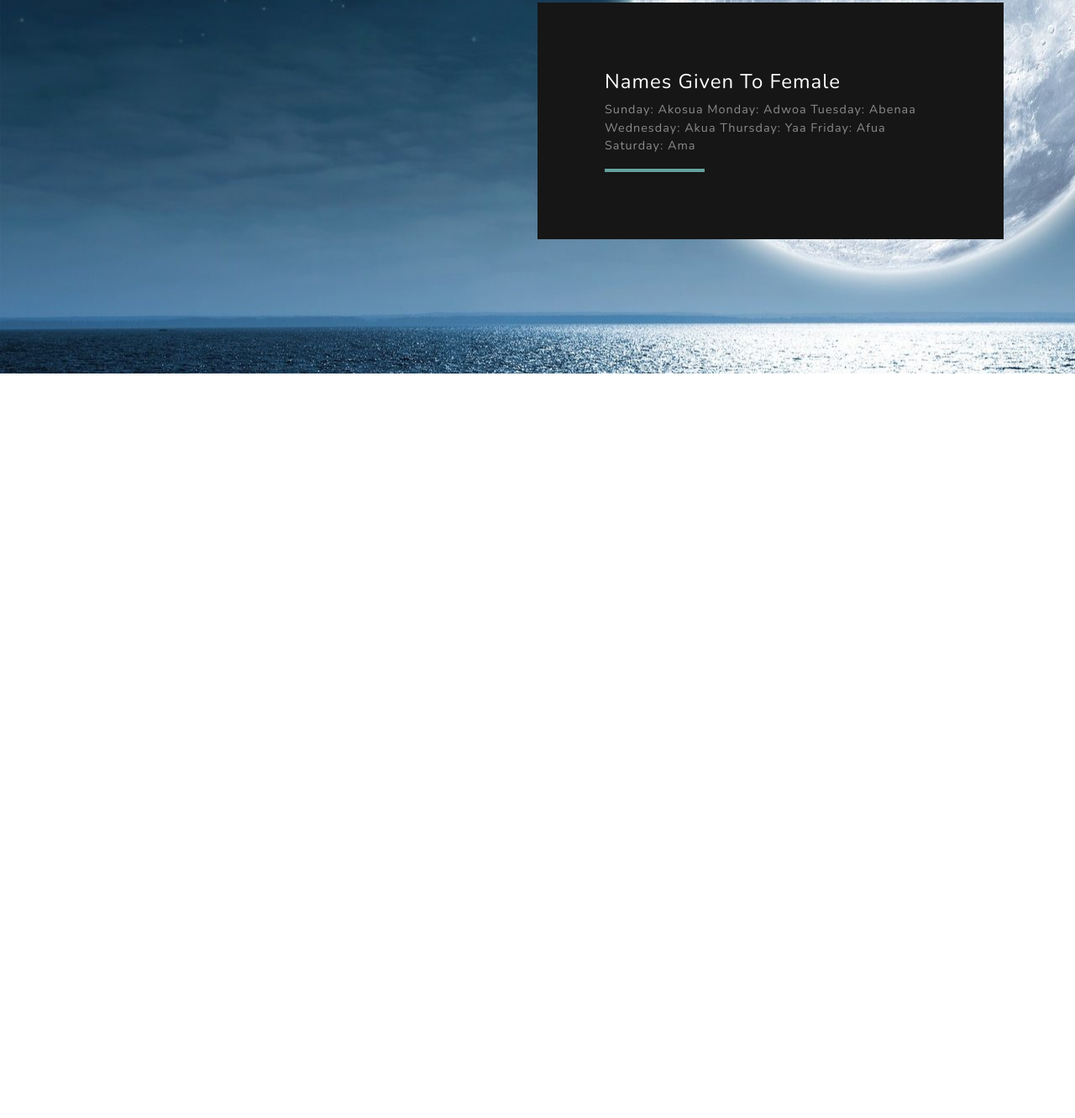
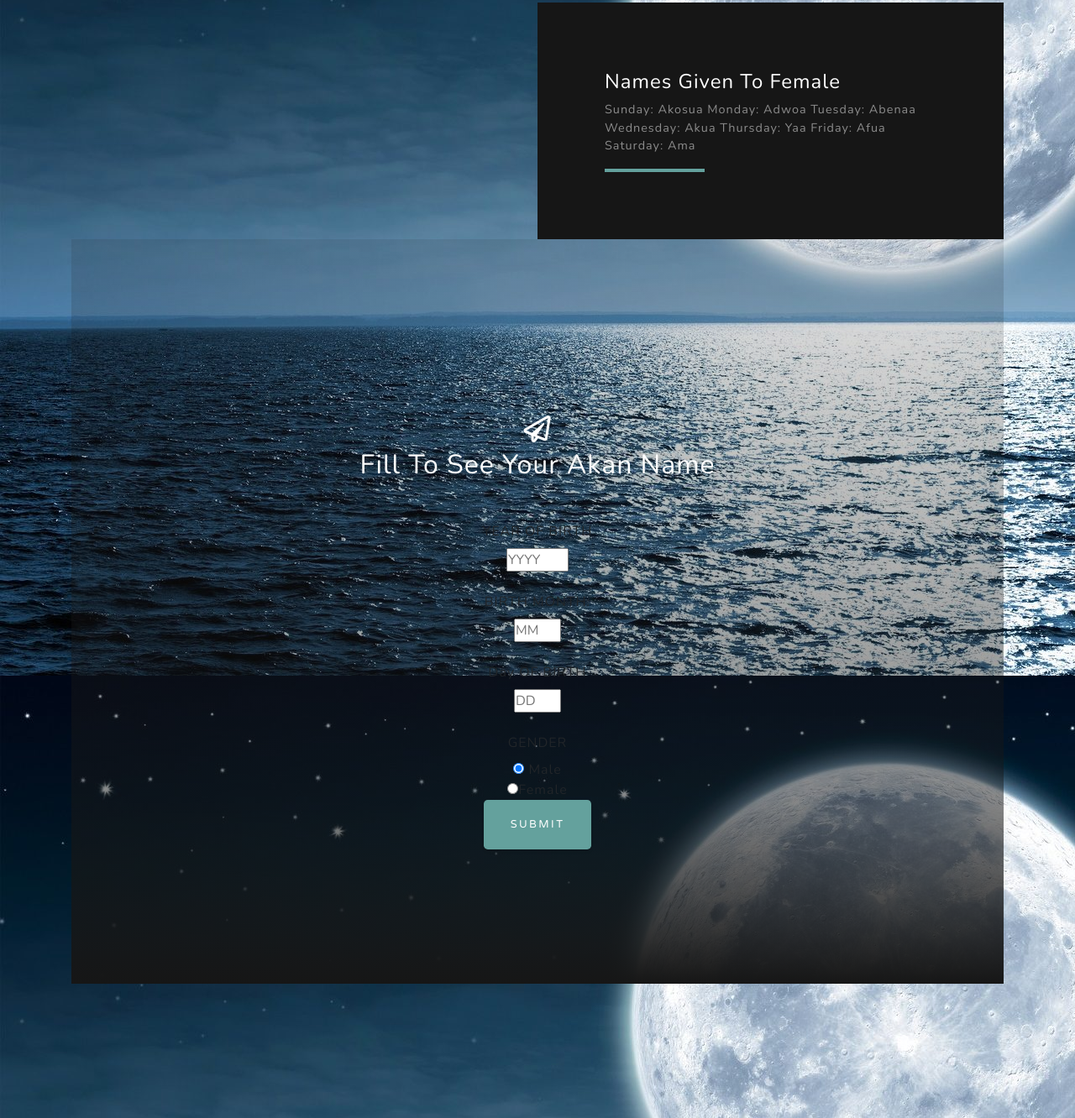
Before and after one commit to Blackscure/Akan_name, a plain HTML site: page index.html in a window 1280 px wide. Shown: the part 1684-3016 px from the top of the page at 84% size. Before the commit the page ends 2129 px from the top, so only its background shows below. Drawn offline with nearby package versions, Linux system fonts and the light colour scheme; files that its build step writes are made by us from their sources; a script that the page names is missing.

Commit message:
birthday form  added

```diff
--- a/index.html
+++ b/index.html
@@ -128,6 +128,37 @@
           </div>
         </div>
       </div>
+      <!-- Signup Section -->
+       <!-- Signup Section -->
+  <section id="signup" class="signup-section">
+    <div class="container">
+      <div class="row">
+        <div class="col-md-10 col-lg-8 mx-auto text-center">
+
+          <i class="far fa-paper-plane fa-2x mb-2 text-white"></i>
+          <h2 class="text-white mb-5">Fill To See Your Akan Name</h2>
+
+          <form class="form">
+            <label>YEAR OF BIRTH</label><br>
+            <input type="number" id="year" min="1900" max="2099" step="1" placeholder="YYYY" value="" />
+              <br><br>
+          <label>BIRTH MONTH:</label><br>
+            <input type="number" id="month" min="01" max="12" step="1" placeholder="MM" value="" /><br><br>
+          <label>Day OF BIRTH </label><br>
+              <input type="number" name="DAY" id="day" min="01" max="31" placeholder="DD" value=""><br><br>
+          <label>GENDER</label><br>
+      <div id="gender">
+          <input type="radio" name="gender" id="gender" value="male" checked> Male<br>
+          <input type="radio" name="gender" value="female">Female<br>
+      </div>
+      <input type="submit" value="Submit" class="btn btn-primary btn-lg" onclick="results()">
+    </div>
+          </form>
+
+        </div>
+      </div>
+    </div>
+  </section>
 
   <!-- Bootstrap core JavaScript -->
   <script src="vendor/jquery/jquery.min.js"></script>
```
